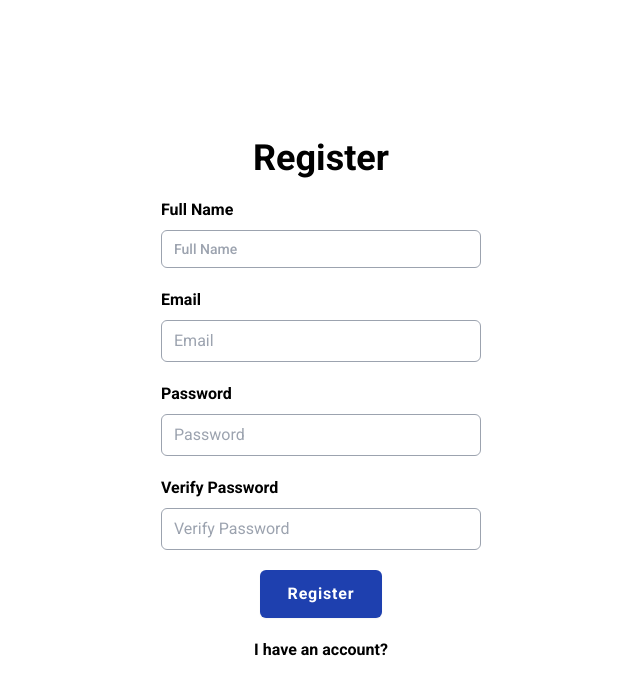
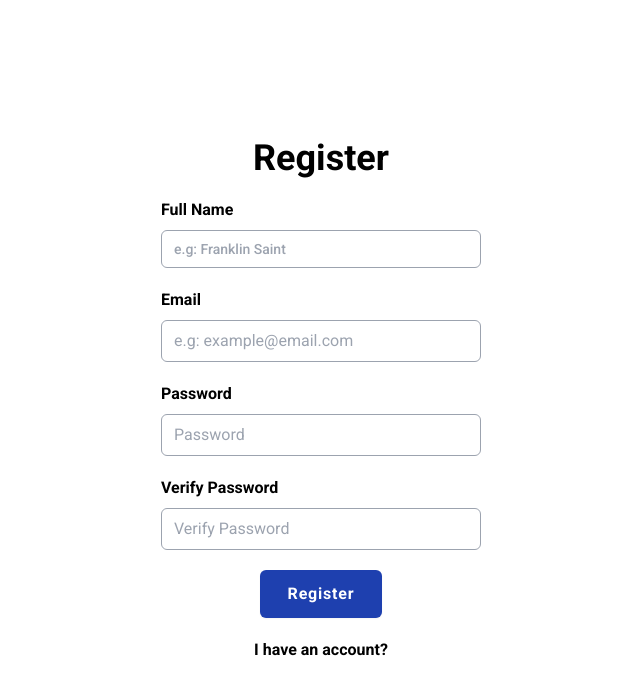
Before and after one commit to mmesomasaint/sheerpoll, a Next.js app: page /v/auth/register in a window 1280 px wide. Shown: the top 694 px of the page, without its empty margins (319-959 px from the left). Built offline with nearby package versions, Linux system fonts and the light colour scheme; no server answers.

Commit message:
Feat: Use examples in input placeholders

```diff
--- a/app/admin/auth/page.tsx
+++ b/app/admin/auth/page.tsx
@@ -65,7 +65,7 @@ export default function Auth() {
             id='passcode'
             name='passcode'
             value={form.passcode}
-            placeholder='passcode'
+            placeholder='e.g: 234323'
             className='border border-gray-400 rounded-md px-3 py-2 w-full'
             onChange={(e) => setPasscode(e.target.value)}
           />
--- a/app/admin/dashboard/create/page.tsx
+++ b/app/admin/dashboard/create/page.tsx
@@ -155,7 +155,7 @@ function Title({
           id='title'
           name='title'
           value={title}
-          placeholder='title'
+          placeholder='e.g: Vice President'
           className='border border-gray-400 rounded-md px-3 py-2 w-full focus:outline-primary'
           onChange={(e) => setTitle(e.target.value)}
         />
@@ -231,7 +231,7 @@ function Candidates({
               id='name'
               name='name'
               value={candidate.name}
-              placeholder='name'
+              placeholder='e.g: Franklin Saint'
               className='border border-gray-400 rounded-md px-3 py-2 w-full focus:outline-primary'
               onChange={(e) =>
                 setCandidate((pre) => ({ ...pre, ['name']: e.target.value }))
--- a/app/v/auth/login/page.tsx
+++ b/app/v/auth/login/page.tsx
@@ -54,7 +54,7 @@ export default function Login() {
             id='email'
             name='email'
             value={form.email}
-            placeholder='Email'
+            placeholder='e.g: example@email.com'
             autoFocus={err?.from.includes('email')}
             className={`border ${
               err?.from.includes('email')
--- a/app/v/auth/register/page.tsx
+++ b/app/v/auth/register/page.tsx
@@ -64,7 +64,7 @@ export default function Register() {
             id='name'
             name='name'
             value={form.name}
-            placeholder='Full Name'
+            placeholder='e.g: Franklin Saint'
             className='border border-gray-400 rounded-md px-3 py-2 text-sm font-medium w-full focus:outline-primary'
             onChange={(e) => setName(e.target.value)}
           />
@@ -78,7 +78,7 @@ export default function Register() {
             id='email'
             name='email'
             value={form.email}
-            placeholder='Email'
+            placeholder='e.g: example@email.com'
             autoFocus={err?.from.includes('email')}
             className={`border ${
               err?.from.includes('email')
```
